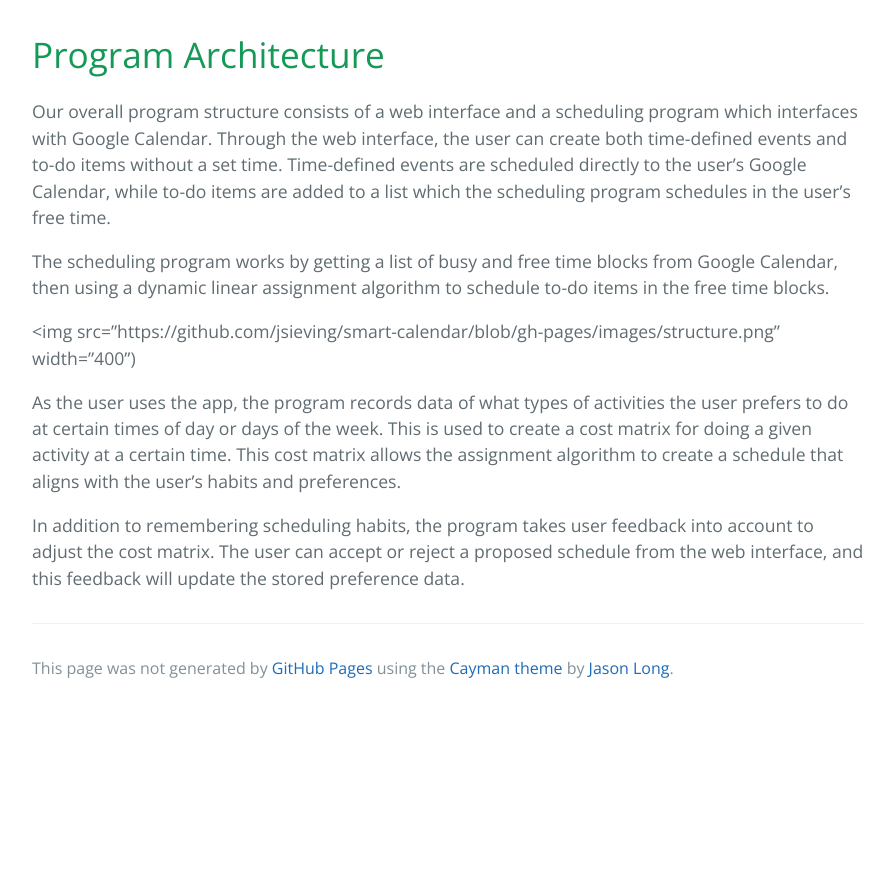
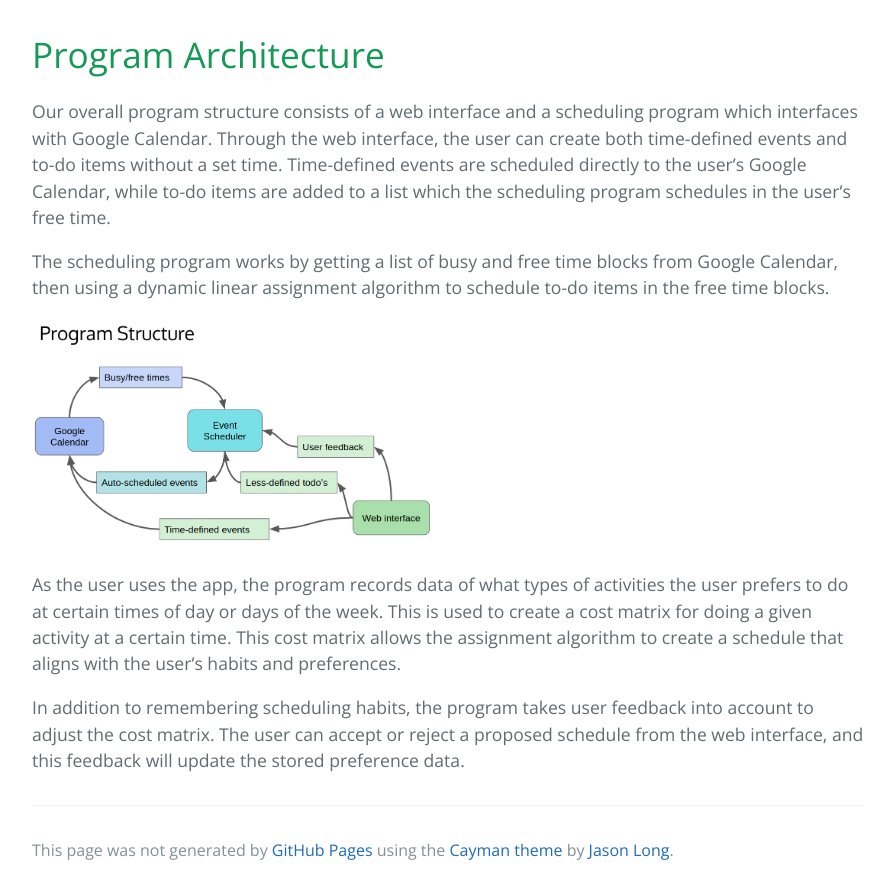
Before and after one commit to jsieving/smart-calendar, a Jekyll site: the page built from techPage.md, in a window 1280 px wide, cut to the strip 340-1234 px from the top of the page. Shown: the whole strip, without its empty margins (192-1085 px from the left). Built offline with Jekyll 4.4.1, drawn with Linux system fonts in a browser that asks for light colours; before the commit the page ends 1052 px from its top, so only the background shows below that.

Commit message:
Updating tech page

```diff
--- a/techPage.md
+++ b/techPage.md
@@ -10,7 +10,7 @@ Our overall program structure consists of a web interface and a scheduling progr
 
 The scheduling program works by getting a list of busy and free time blocks from Google Calendar, then using a dynamic linear assignment algorithm to schedule to-do items in the free time blocks.
 
-<img src="https://github.com/jsieving/smart-calendar/blob/gh-pages/images/structure.png" width="400")
+<img src="https://github.com/jsieving/smart-calendar/blob/gh-pages/images/structure.png" width="400">
 
 As the user uses the app, the program records data of what types of activities the user prefers to do at certain times of day or days of the week. This is used to create a cost matrix for doing a given activity at a certain time. This cost matrix allows the assignment algorithm to create a schedule that aligns with the user's habits and preferences.
 
```
